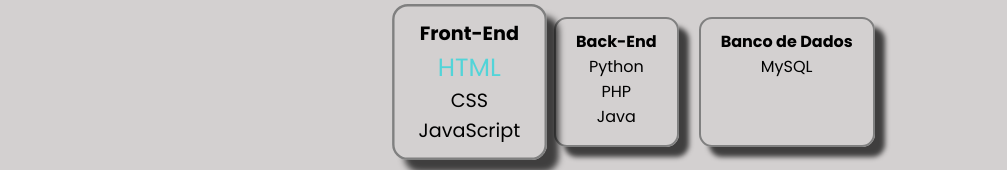
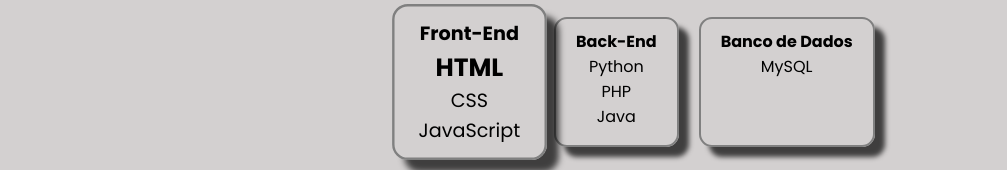
Before and after one commit to Gui0403/Portifolio-FrontEnd, a plain HTML site: page index.html in a window 1280 px wide. In both pictures the pointer is over the item "HTML". Shown: the part 348-518 px from the top of the page, without its empty margins (0-1007 px from the left). Drawn offline with Linux system fonts and the light colour scheme.

Commit message:
correct in style.css

```diff
--- a/style.css
+++ b/style.css
@@ -98,7 +98,7 @@ ol {
         scale: 1.20;
 
         && li:hover {
-            color: #12d6ddaa;
+            font-weight: bold;
             font-size: 1.3rem;
         }
     }
```
